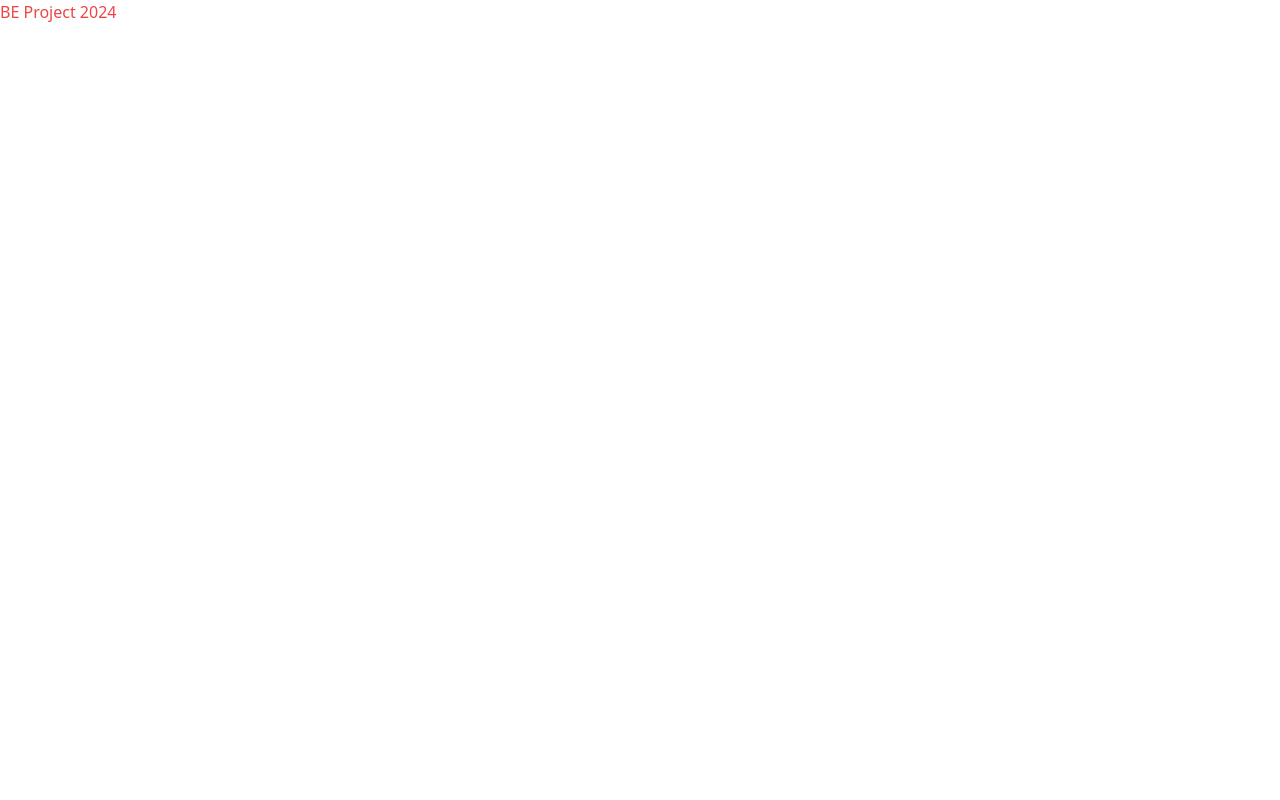
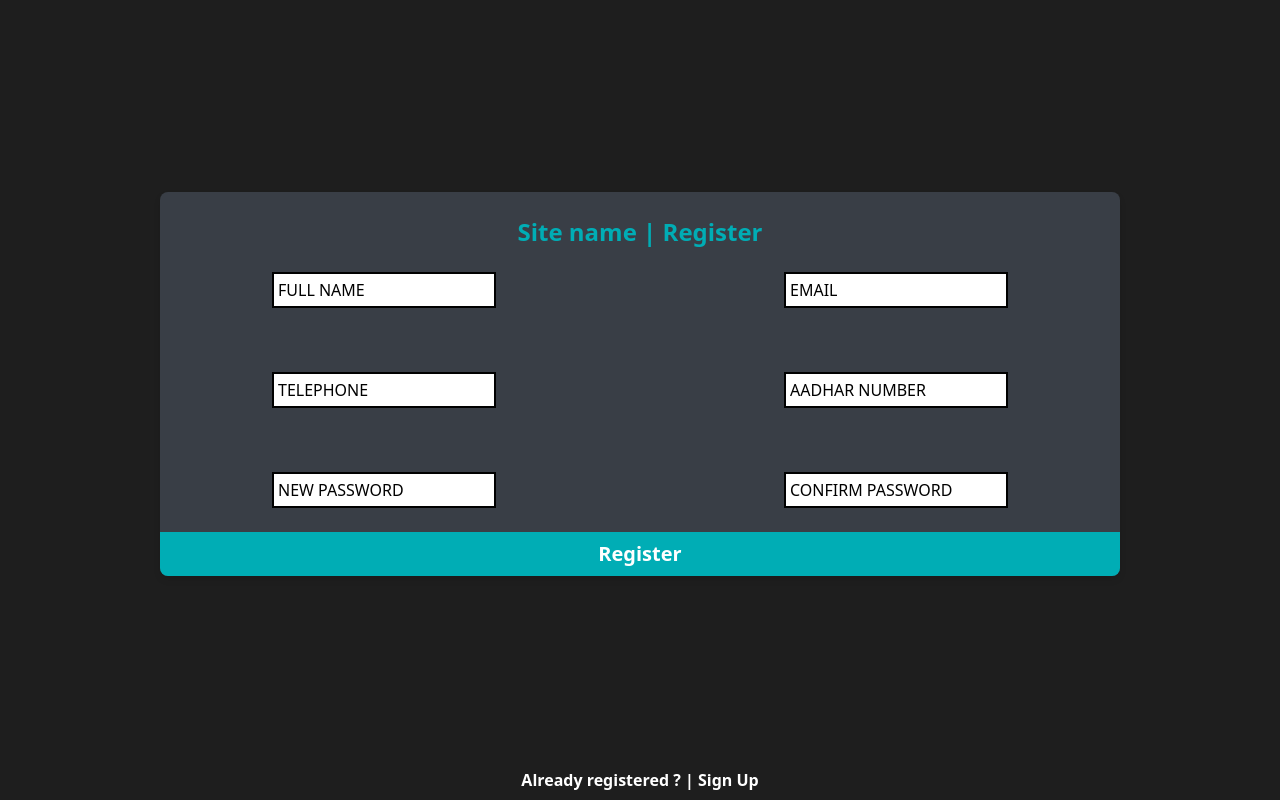
Before and after one commit to yashgokakkar99/BE-Project-2024, a React (Create React App) app in the folder pro2024/: page / in a window 1280 px wide. Built offline with nearby package versions, Linux system fonts and the light colour scheme.

Commit message:
Register page created

```diff
--- a/pro2024/package.json
+++ b/pro2024/package.json
@@ -8,6 +8,7 @@
     "@testing-library/user-event": "^13.5.0",
     "react": "^18.2.0",
     "react-dom": "^18.2.0",
+    "react-router-dom": "^6.21.1",
     "react-scripts": "5.0.1",
     "web-vitals": "^2.1.4"
   },
--- a/pro2024/src/components/Register.jsx
+++ b/pro2024/src/components/Register.jsx
@@ -1,9 +1,107 @@
-import React from 'react'
+import React from "react";
+import { useState } from "react";
 
 function Register() {
+  const [fullName, setFullName] = useState("");
+  const [email, setEmail] = useState("");
+  const [phoneNumber, setPhoneNumber] = useState("");
+  const [aadharNumber, setAadharNumber] = useState("");
+  const [newPassword, setNewPassword] = useState("");
+  const [confirmPassword, setConfirmPassword] = useState("");
+
+  // Function to handle form submission
+  const handleSubmit = (e) => {
+    e.preventDefault();
+
+    // Perform form validation and submission logic here
+    // For simplicity, we'll just log the form data for now
+    console.log({
+      fullName,
+      email,
+      phoneNumber,
+      aadharNumber,
+      newPassword,
+      confirmPassword,
+    });
+  };
+
+  // JSX code for the registration form
   return (
-    <div>Register</div>
-  )
+    <div className="min-h-screen flex flex-col items-center bg-[#1E1E1E]">
+      <div className="w-3/4 m-auto rounded-lg bg-[#393E46] drop-shadow-md">
+        <h2 className="flex justify-center p-6 text-[#00ADB5] font-bold text-2xl">
+          Site name | Register
+        </h2>
+        <form onSubmit={handleSubmit}>
+          <div className="grid grid-cols-2 gap-16">
+            <input
+              className="border-2 border-black w-2/4 m-auto  placeholder-black p-1"
+              type="text"
+              value={fullName}
+              onChange={(e) => setFullName(e.target.value)}
+              required
+              placeholder="FULL NAME"
+            />
+
+            <input
+              className="border-2 border-black w-2/4 m-auto  placeholder-black p-1"
+              type="email"
+              value={email}
+              onChange={(e) => setEmail(e.target.value)}
+              required
+              placeholder="EMAIL"
+            />
+
+            <input
+              className="border-2 border-black w-2/4 m-auto  placeholder-black p-1"
+              type="tel"
+              value={phoneNumber}
+              onChange={(e) => setPhoneNumber(e.target.value)}
+              required
+              placeholder="TELEPHONE"
+            />
+
+            <input
+              className="border-2 border-black w-2/4 m-auto  placeholder-black p-1"
+              type="text"
+              value={aadharNumber}
+              onChange={(e) => setAadharNumber(e.target.value)}
+              required
+              placeholder="AADHAR NUMBER"
+            />
+
+            <input
+              className="border-2 border-black w-2/4 m-auto  placeholder-black p-1"
+              type="password"
+              value={newPassword}
+              onChange={(e) => setNewPassword(e.target.value)}
+              required
+              placeholder="NEW PASSWORD"
+            />
+
+            <input
+              className="border-2 border-black w-2/4 m-auto  placeholder-black p-1"
+              type="password"
+              value={confirmPassword}
+              onChange={(e) => setConfirmPassword(e.target.value)}
+              required
+              placeholder="CONFIRM PASSWORD"
+            />
+          </div>
+
+          <button
+            type="submit"
+            className="w-full mt-6 p-2 bg-[#00ADB5] text-[#FFFFFF] font-bold text-xl rounded-b-lg "
+          >
+            Register
+          </button>
+        </form>
+      </div>
+      <p className="text-center text-[#FFFFFF] mb-2 font-bold">
+        Already registered ? | Sign Up
+      </p>
+    </div>
+  );
 }
 
-export default Register
+export default Register;
--- a/pro2024/src/index.js
+++ b/pro2024/src/index.js
@@ -1,13 +1,14 @@
 import React from 'react';
 import ReactDOM from 'react-dom/client';
 import './index.css';
-import App from './App';
+// import App from './App';
+import Register from '../src/components/Register';
 import reportWebVitals from './reportWebVitals';
 
 const root = ReactDOM.createRoot(document.getElementById('root'));
 root.render(
   <React.StrictMode>
-    <App />
+    <Register />
   </React.StrictMode>
 );
 
```
Also changed, not shown: 1 other file (tests, documents, lock files or other folders).
